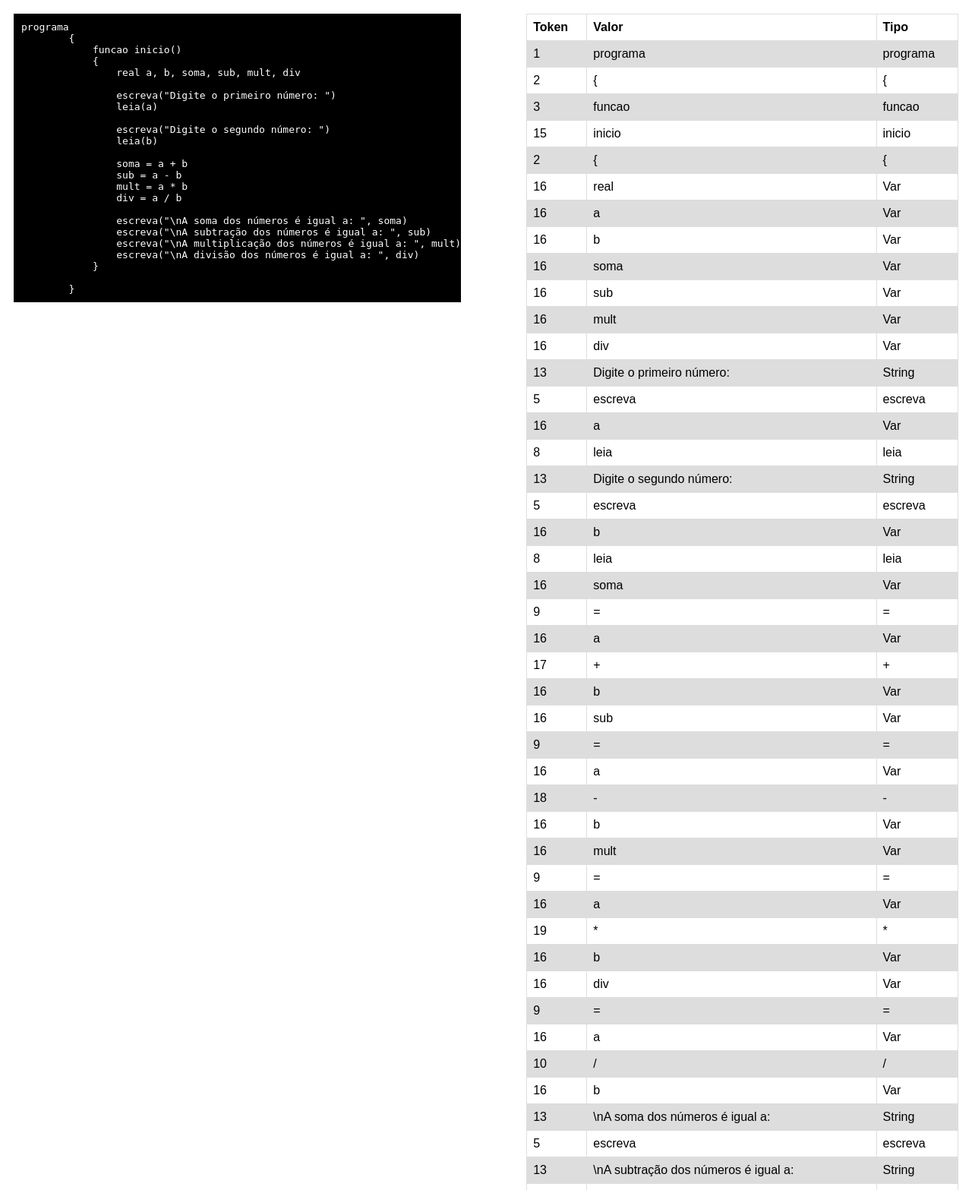
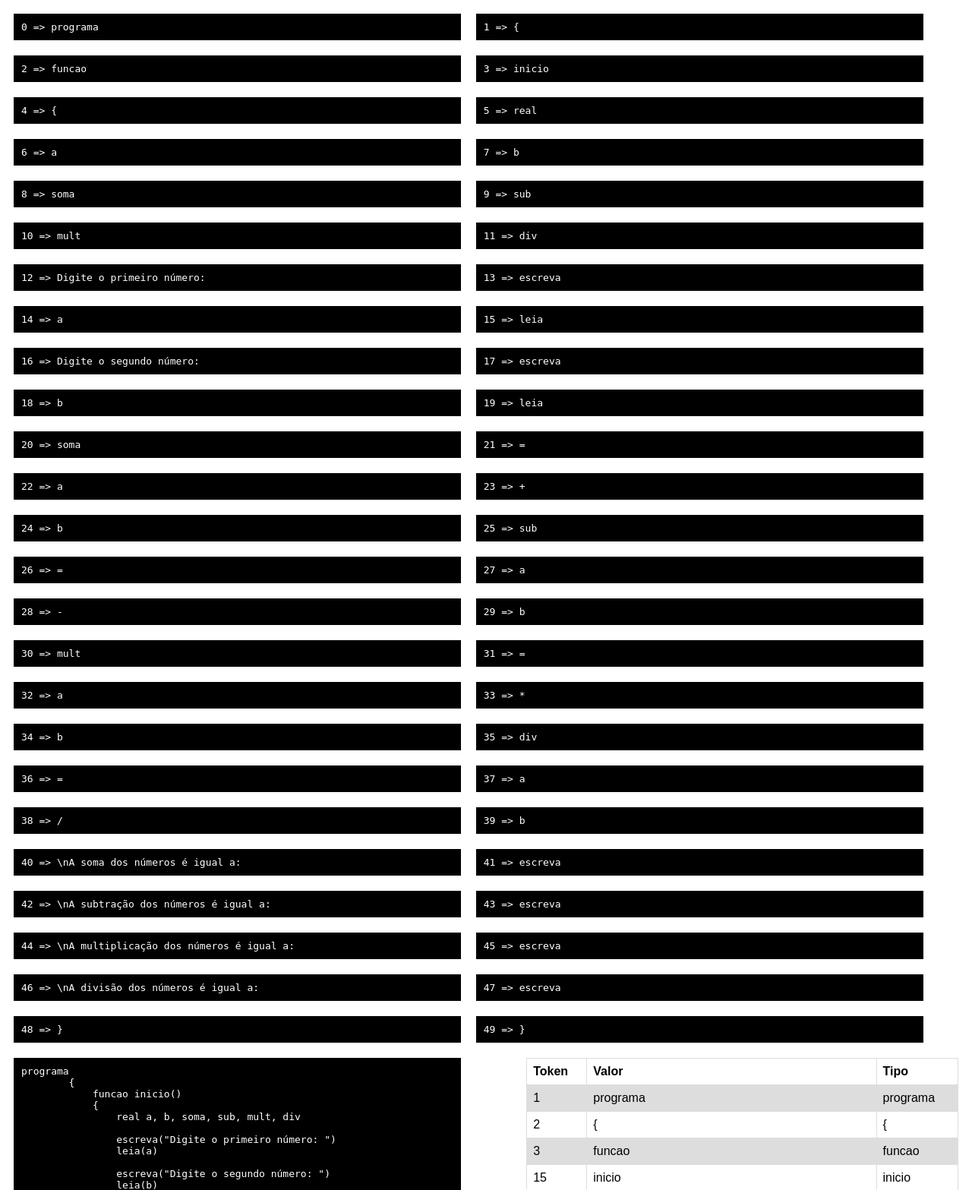
Before and after one commit to saymontavares/comp-analisador-php, a PHP site: page / in a window 1280 px wide. Shown: the top 1567 px of the page at 76% size. Run offline with PHP 8.4, Linux system fonts and the light colour scheme.

Commit message:
analisador sintático

```diff
--- a/Compilador.class.php
+++ b/Compilador.class.php
@@ -189,6 +189,23 @@ class Compilador {
                 if ($k == 2 && $el != 'funcao') trigger_error("Um erro sintático foi encontrado: '{$el}' sugerimos 'funcao'", E_USER_ERROR);
                 if ($k == 3 && $el != 'inicio') trigger_error("Um erro sintático foi encontrado: '{$el}' sugerimos 'funcao'", E_USER_ERROR);
                 if ($k == 4 && $el != '{') trigger_error("Um erro sintático foi encontrado: '{$el}' sugerimos '{'", E_USER_ERROR);
+                if ($k == 5) {
+                    switch ($el) {
+                        case 'real':
+                        case 'inteiro':
+                        case 'caractere':
+                        case 'logico':
+                            if (key($lex[$k+1]) != 16) trigger_error("Um erro sintático foi encontrado: não colocou ao menos uma variável", E_USER_ERROR);
+                            break;
+                    }
+                }
+                if ($el == "=" && key($lex[$k-1]) != 16) trigger_error("Um erro sintático foi encontrado: sinal de atribuição '=' sem variável", E_USER_ERROR);
+                if ($el == "escreva" && key($lex[$k-1]) != 13) trigger_error("Um erro sintático foi encontrado: escreva deve conter uma string", E_USER_ERROR);
+
+                echo "<pre>";
+                print_r ("{$k} => {$el}");
+                echo "</pre>";
+
             }
         }
 
@@ -199,14 +216,12 @@ class Compilador {
     }
     // -- FIM ANÁLISE SINTÁTICA
 
-    // INICIA COMPILAÇÃO
-    public function compilar()
-    {
-        return $this->analiseSintatica();
-    }
-    // FIM COMPILAÇÃO
-
     // RETORNA APENAS A ARRAY DE TOKENS PRONTA
+    /*
+     Essa parte poderia estar dentro da ANÁLISE LÉXICA pois esse é a tabela de tokens pronta
+     optamos em separar para facilitar a exibição da tabela no arquivo index, assim conseguimos pegar só a tabela
+     e trabalhar apenas no visual pra ficar mais legal de ver
+    */
     public function tokensArr()
     {
         $serial = $this->compilar();
@@ -229,9 +244,18 @@ class Compilador {
     }
     // FIM RETORNA APENAS A ARRAY DE TOKENS PRONTA
 
+    // INICIA COMPILAÇÃO
+    public function compilar()
+    {
+        return $this->analiseSintatica();
+    }
+    // FIM COMPILAÇÃO
+
 }
 
-// nossa função para gerar os erros ao dev
+/*
+ função genérica para gerar os erros ao dev/usuário
+*/
 function funcaoMostraErros($errno, $errstr, $errfile, $errline) {
     if (!(error_reporting() & $errno)) return false;
 
```
